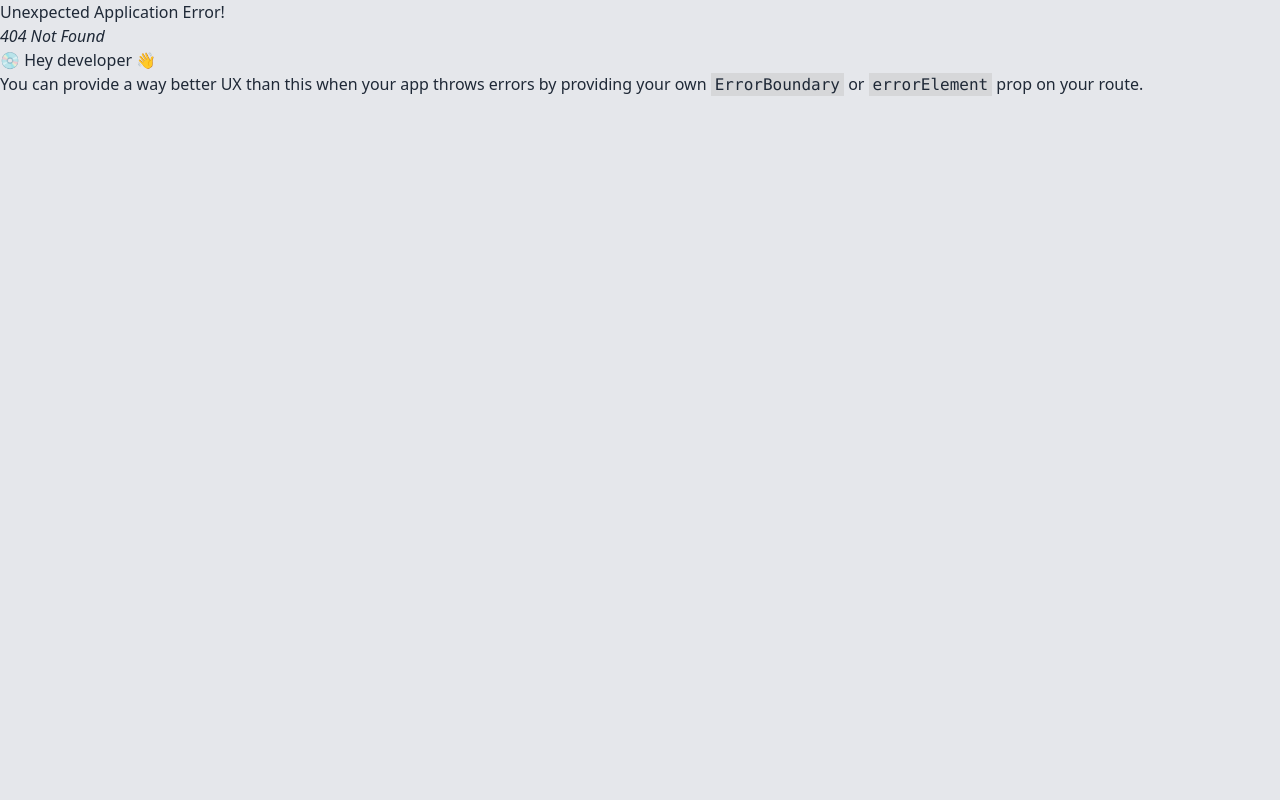
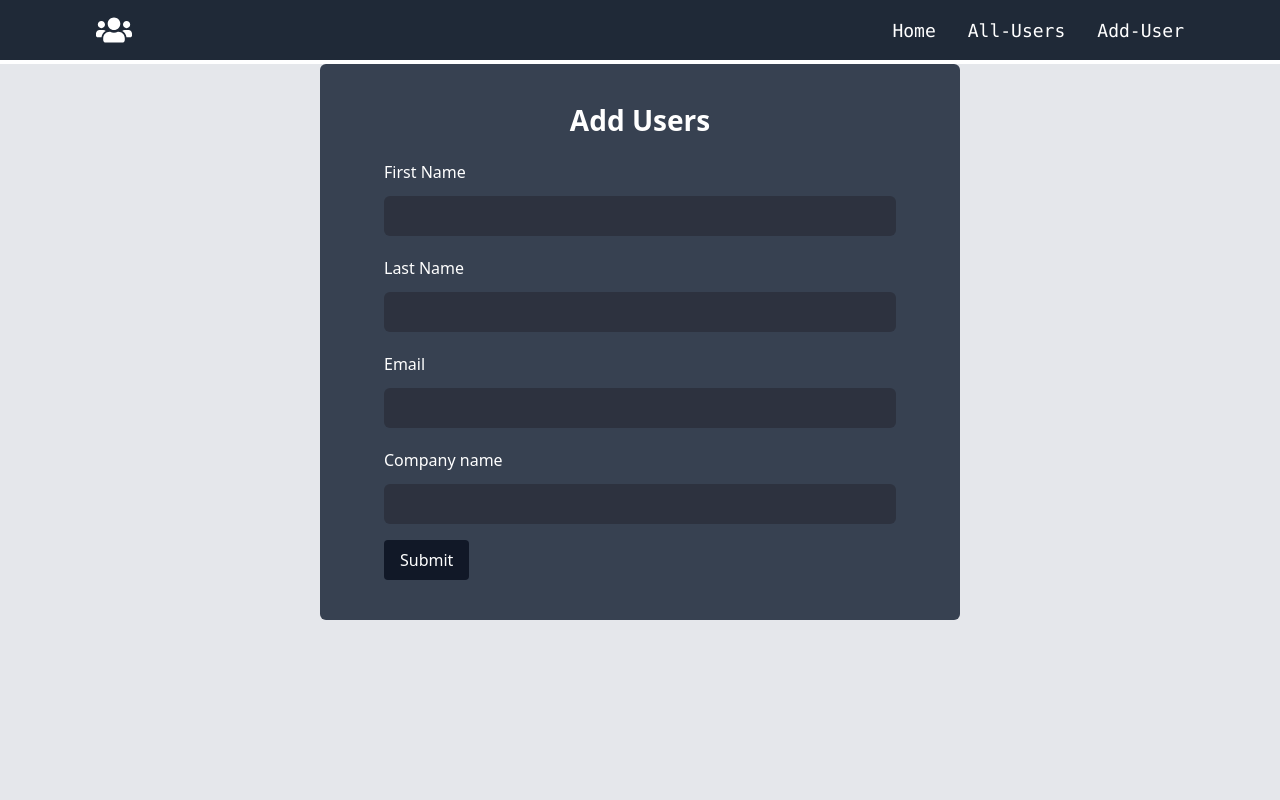
Before and after one commit to NieamulKabir/user-list, a React (Vite) app: page /addUser in a window 1280 px wide. Before the commit this address had no page. Shown: the top 800 px of the page. Built offline with nearby package versions, Linux system fonts and the light colour scheme.

Commit message:
add user page add

```diff
--- /dev/null
+++ b/src/Page/AddUserForm.jsx
@@ -0,0 +1,141 @@
+/* eslint-disable react/prop-types */
+import { useState } from "react";
+
+const AddUserForm = ({ addUser }) => {
+  const [user, setUser] = useState({
+    firstName: "",
+    lastName: "",
+    email: "",
+    company: "",
+  });
+
+  const handleChange = (e) => {
+    setUser({ ...user, [e.target.name]: e.target.value });
+  };
+
+  const handleSubmit = (e) => {
+    e.preventDefault();
+    addUser(user);
+    setUser({ firstName: "", lastName: "", email: "", company: "" });
+  };
+
+  return (
+    <div className=" w-1/2 mx-auto my-16 text-white min-h-screen">
+      <form
+        onSubmit={handleSubmit}
+        className="mx-auto  bg-gray-700 px-16 py-10 rounded-md"
+      >
+        <h2 className="text-center text-2xl font-bold text-white mb-6  lg:text-[28px]">
+          Add Users
+        </h2>
+
+        <div className="space-y-6 lg:space-y-5">
+          <div className="space-y-1 lg:space-y-3">
+            <label htmlFor="first name">First Name</label>
+            <input
+              className="block w-full rounded-md bg-[#2D323F] px-3 py-2"
+              type="text"
+              name="firstName"
+              id="firstName"
+              value={user.firstName}
+              onChange={handleChange}
+              required
+            />
+          </div>
+          <div className="space-y-1 lg:space-y-3">
+            <label htmlFor="last name">Last Name</label>
+            <input
+              className="block w-full rounded-md bg-[#2D323F] px-3 py-2"
+              type="text"
+              id="lastName"
+              name="lastName"
+              value={user.lastName}
+              onChange={handleChange}
+              required
+            />
+          </div>
+          <div className="space-y-1 lg:space-y-3">
+            <label htmlFor="email">Email</label>
+            <input
+              className="block w-full rounded-md bg-[#2D323F] px-3 py-2"
+              type="text"
+              id="email"
+              name="email"
+              value={user.email}
+              onChange={handleChange}
+              required
+            />
+          </div>
+          <div className="space-y-1 lg:space-y-3">
+            <label htmlFor="Company name"> Company name</label>
+            <input
+              className="block w-full rounded-md bg-[#2D323F] px-3 py-2"
+              type="text"
+              id="company"
+              name="company"
+              value={user.company}
+              onChange={handleChange}
+              required
+            />
+          </div>
+        </div>
+
+        <button
+          type="submit"
+          className="rounded bg-gray-900 mt-4 px-4 py-2 text-white transition-all hover:opacity-80"
+        >
+          Submit
+        </button>
+      </form>
+    </div>
+    // <form className="mt-16" onSubmit={handleSubmit}>
+    //   <div>
+    //     <label htmlFor="firstName">First Name:</label>
+    //     <input
+    //       type="text"
+    //       id="firstName"
+    //       name="firstName"
+    //       value={user.firstName}
+    //       onChange={handleChange}
+    //       required
+    //     />
+    //   </div>
+    //   <div>
+    //     <label htmlFor="lastName">Last Name:</label>
+    //     <input
+    //       type="text"
+    //       id="lastName"
+    //       name="lastName"
+    //       value={user.lastName}
+    //       onChange={handleChange}
+    //       required
+    //     />
+    //   </div>
+    //   <div>
+    //     <label htmlFor="email">Email:</label>
+    //     <input
+    //       type="email"
+    //       id="email"
+    //       name="email"
+    //       value={user.email}
+    //       onChange={handleChange}
+    //       required
+    //     />
+    //   </div>
+    //   <div>
+    //     <label htmlFor="company">Company:</label>
+    //     <input
+    //       type="text"
+    //       id="company"
+    //       name="company"
+    //       value={user.company}
+    //       onChange={handleChange}
+    //       required
+    //     />
+    //   </div>
+    //   <button type="submit">Add User</button>
+    // </form>
+  );
+};
+
+export default AddUserForm;
--- a/src/Page/UserDetails.jsx
+++ b/src/Page/UserDetails.jsx
@@ -1,5 +1,6 @@
 import { useEffect, useState } from "react";
 import { useParams } from "react-router-dom";
+import UserDetailCard from "../components/UserDetailCard";
 
 const UserDetails = () => {
   let { id } = useParams();
@@ -16,28 +17,9 @@ const UserDetails = () => {
       });
   }, [id]);
 
-  const { image, firstName, lastName, email, address, company } = userDetails;
-
   return (
     <div className="mt-16 min-h-screen w-1/2 mx-auto pt-20 ">
-      <div className="card card-compact  bg-base-100 shadow-xl ">
-        <div className="avatar">
-          <div className="w-24 rounded-full">
-            <img src={image} />
-          </div>
-        </div>
-        <div className="card-body">
-          <h2 className="card-title">
-            {firstName} {lastName}
-          </h2>
-
-          <p>Email : {email}</p>
-          <p>
-            address : {address?.address} city:{address?.city}
-          </p>
-          <p>company : {company?.name} </p>
-        </div>
-      </div>
+      <UserDetailCard userDetails={userDetails} />
     </div>
   );
 };
--- /dev/null
+++ b/src/components/UserDetailCard.jsx
@@ -0,0 +1,28 @@
+/* eslint-disable react/prop-types */
+
+
+const UserDetailCard = ({userDetails}) => {
+    const { image, firstName, lastName, email, address, company } = userDetails;
+    return (
+        <div className="card card-compact  bg-base-100 shadow-xl ">
+        <div className="avatar">
+          <div className="w-24 rounded-full">
+            <img src={image} />
+          </div>
+        </div>
+        <div className="card-body">
+          <h2 className="card-title">
+            {firstName} {lastName}
+          </h2>
+
+          <p>Email : {email}</p>
+          <p>
+            address : {address?.address} city:{address?.city}
+          </p>
+          <p>company : {company?.name} </p>
+        </div>
+      </div>
+    );
+};
+
+export default UserDetailCard;
--- a/src/layout/Header.jsx
+++ b/src/layout/Header.jsx
@@ -45,6 +45,16 @@ const Header = () => {
               <button className="">All-Users</button>
             </NavLink>
           </li>
+          <li
+            className={`${
+              active === "/addUser" ? "text-green-300" : "text-white"
+            } hover:text-white text-[18px] font-medium cursor-pointer`}
+            onClick={() => setActive("/addUser")}
+          >
+            <NavLink to="/addUser">
+              <button className="">Add-User</button>
+            </NavLink>
+          </li>
 
           {/* login  */}
         </ul>
@@ -72,6 +82,16 @@ const Header = () => {
                   <button className="">Home</button>
                 </NavLink>
               </li>
+              <li
+                className={`${
+                  active === "/allUser" ? "text-green-300" : "text-white"
+                } hover:text-white text-[18px] font-medium cursor-pointer`}
+                onClick={() => setActive("/allUser")}
+              >
+                <NavLink to="/allUser">
+                  <button className="">All-Users</button>
+                </NavLink>
+              </li>
 
               {/* login  */}
             </ul>
--- a/src/routes/routes.jsx
+++ b/src/routes/routes.jsx
@@ -3,6 +3,7 @@ import App from "../App";
 import Home from "../Page/Home/Home";
 import AllUsers from "../Page/AllUsers/AllUsers";
 import UserDetails from "../Page/UserDetails";
+import AddUserForm from "../Page/AddUserForm";
 
 const routes = createBrowserRouter([
   {
@@ -25,6 +26,10 @@ const routes = createBrowserRouter([
         path: "/userDetails/:id",
         element: <UserDetails />,
       },
+      {
+        path:'/addUser',
+        element:<AddUserForm />
+      }
     ],
   },
 ]);
```
